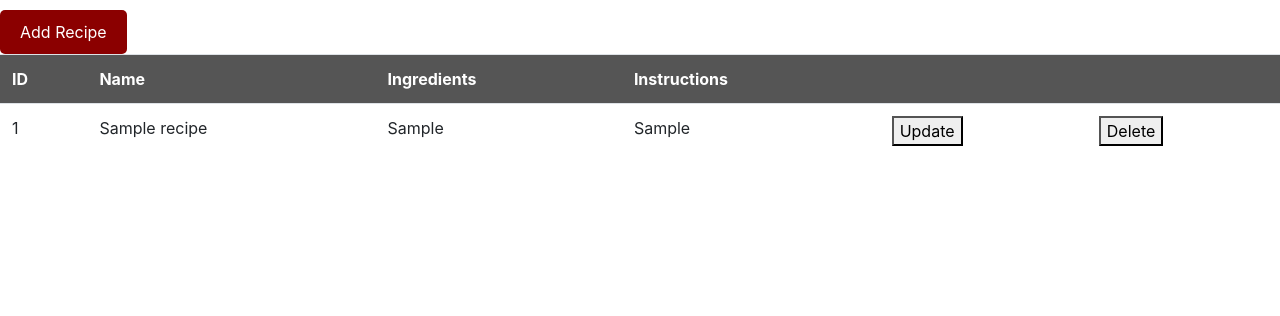
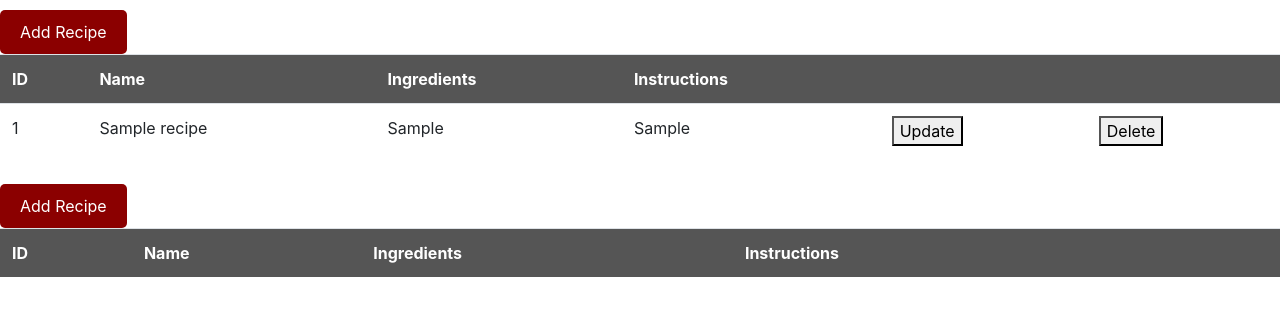
Before and after one commit to LaisColetta/WSSA-Big-Project, a Flask app: page / in a window 1280 px wide. Shown: the part 166-482 px from the top of the page. Run offline with Flask 3, Linux system fonts and the light colour scheme; tables that the repository leaves empty hold one stand-in row (values such as "Sample post"); lists and menus that the app fills with data are empty; some libraries are stand-ins or nearby versions.

Commit message:
css improvement

```diff
--- a/templates/index.html
+++ b/templates/index.html
@@ -9,8 +9,6 @@
     <link rel="stylesheet" href="https://stackpath.bootstrapcdn.com/bootstrap/4.3.1/css/bootstrap.min.css"
         integrity="sha384-ggOyR0iXCbMQv3Xipma34MD+dH/1fQ784/j6cY/iJTQUOhcWr7x9JvoRxT2MZw1T" crossorigin="anonymous">
     <style>
-
-
         header {
             text-align: center;
             padding: 20px;
@@ -38,9 +36,9 @@
         }
 
         #createUpdateForm {
-            text-align: center;
+            text-align: left; /* Align text to the left */
             margin-top: 20px;
-            background-color: rgba(0, 0, 0, 0.5); /* Semi-transparent background */
+            background-color: rgba(128, 128, 128, 0.3); /* Faded grey color */
             padding: 20px;
             border-radius: 10px;
         }
@@ -62,6 +60,12 @@
             cursor: pointer;
             border-radius: 5px;
         }
+
+        /* Align labels to the left */
+        #createUpdateForm label {
+            text-align: left;
+            display: block;
+        }
     </style>
 </head>
 
@@ -75,6 +79,35 @@
                    font-size: 3rem;">My Food Canvas</h1>
     </header>
 
+    <div>
+        <button id="showCreateButton" onclick="showCreate()">Add Recipe</button>
+    </div>
+
+    <div>
+        <table class="table" id="recipeTable">
+            <!-- Table headers -->
+            <tr>
+                <th>ID</th>
+                <th>Name</th>
+                <th>Ingredients</th>
+                <th>Instructions</th>
+                <th></th>
+                <th></th>
+            </tr>
+            <!-- Table rows will be dynamically added here -->
+        </table>
+    </div>
+
+    <div id='createUpdateForm' style="display: none">
+        <h2><span id="createLabel">Add</span> <span id="updateLabel">Update</span> Recipe</h2>
+        <input type="hidden" name="id" />
+        <p><label for="name">Name:</label> <input type="text" id="name" name="name" /></p>
+        <p><label for="ingredients">Ingredients:</label> <input type="text" id="ingredients" name="ingredients" /></p>
+        <p><label for="instructions">Instructions:</label> <input type="text" id="instructions" name="instructions" /></p>
+        <button id="doCreateButton" onclick="doCreate()">Create</button>
+        <button id="doUpdateButton" onclick="doUpdate()">Update</button>
+        <button id="doCancelButton" onclick="clearForm()">Cancel</button>
+    </div>
 
 
     <div>
```
Lines whose indentation alone changed are shown as unchanged.
